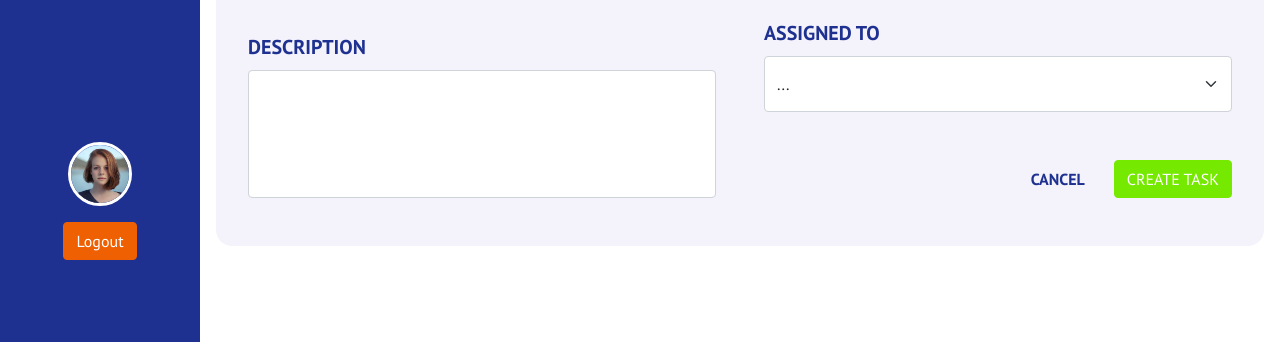
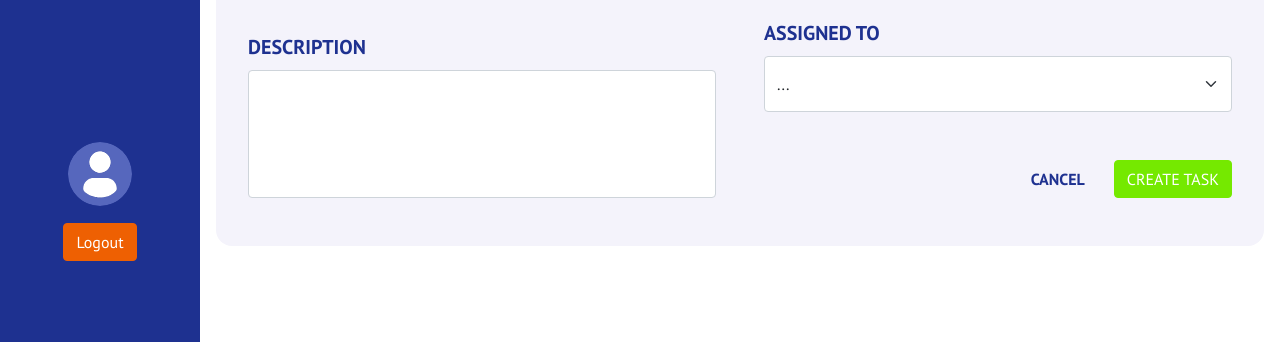
Before and after one commit to LukasVolgger/join, a plain HTML site: page html/index.html in a window 1280 px wide. Shown: the part 458-800 px from the top of the page. Drawn offline with nearby package versions, Linux system fonts and the light colour scheme; no server answers.

Commit message:
start user profile settings

```diff
--- a/html/sidebar.html
+++ b/html/sidebar.html
@@ -12,9 +12,9 @@
         </nav>
     </div>
     <div class="user-account-container">
-        <div class="user-profile-picture">
-            <img class="rounded-circle" src="../imgs/person.jpg" alt="">
-        </div>
+        <button class="user-profile-btn">
+            <img class="rounded-circle" src="../imgs/user.svg" alt="User">
+        </button>
         <button type="button" class="btn btn-primary" onclick="logout()">Logout</button>
     </div>
 </aside>
--- a/styles/sidebar.css
+++ b/styles/sidebar.css
@@ -53,18 +53,15 @@ aside {
     height: 90px;
 }
 
-.user-profile-picture {
-    width: 100%;
-    height: 100px;
+.user-profile-btn {
     display: flex;
     justify-content: center;
     align-items: center;
+    background-color: transparent;
+    border: none;
+    cursor: pointer;
 }
 
-.user-profile-picture img {
+.user-profile-btn img {
     width: 64px;
-    height: 64px;
-    object-fit: cover;
-    border: 3px white solid;
-    border-radius: 50%;
 }
```
Also changed, not shown: imgs/user.svg (added).
